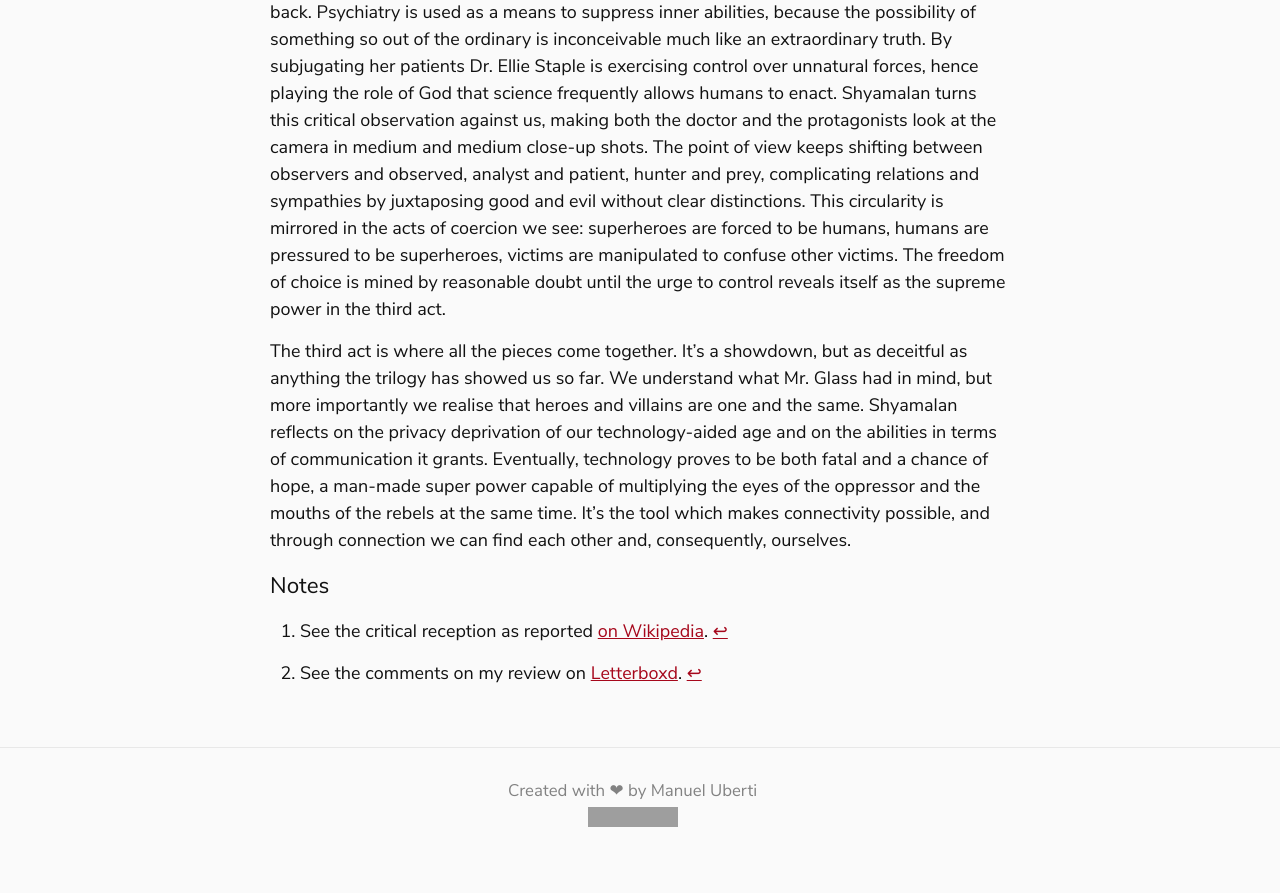
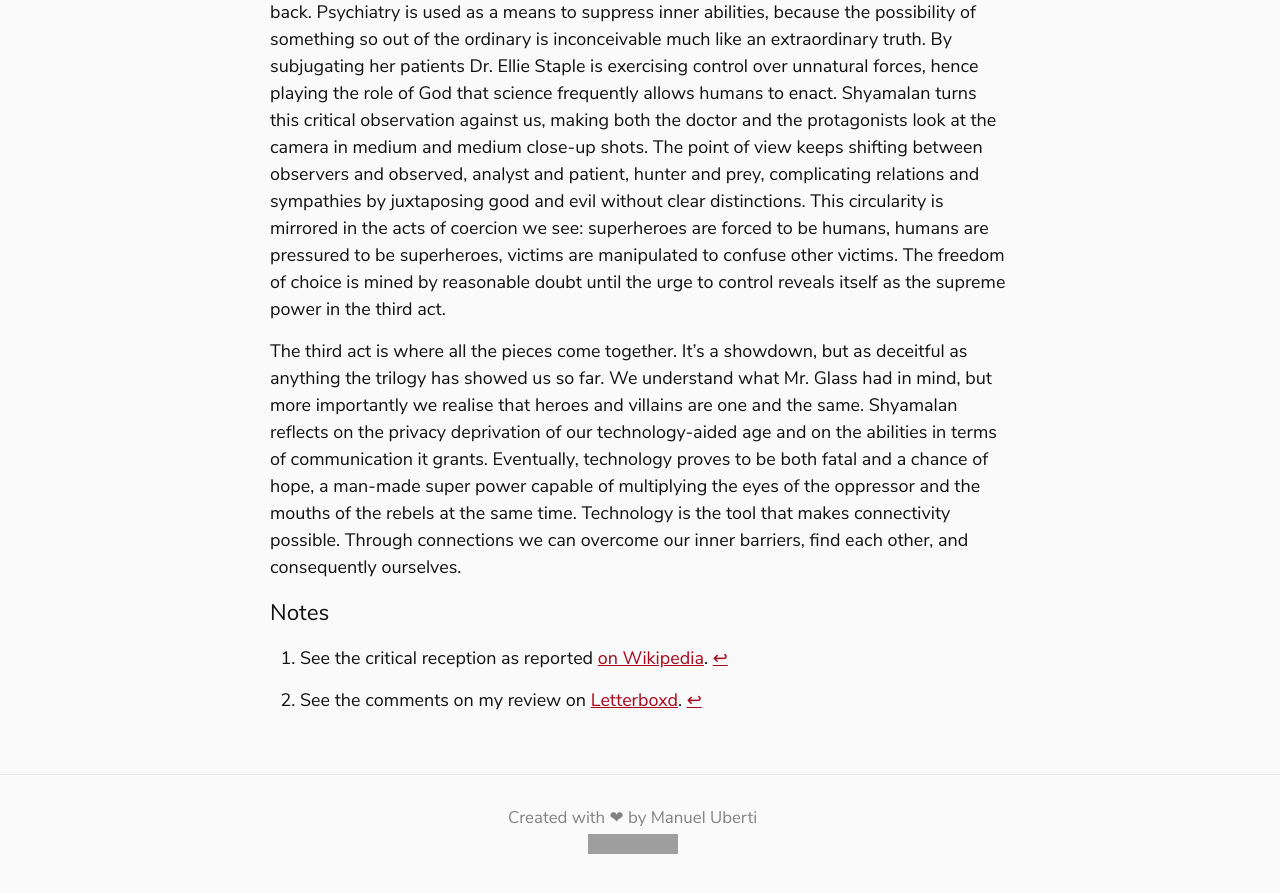
Before and after one commit to manuel-uberti/filmsinwords, a Jekyll site: the page built from _posts/2019-06-16-balance.md, in a window 1280 px wide and 900 px high, scrolled down 1972 px. Shown: the top 893 px of the window. Built offline with Jekyll 4.4.1, drawn with Linux system fonts in a browser that asks for light colours; grey boxes are pictures that could not be loaded.

Commit message:
Fix wording

```diff
--- a/_posts/2019-06-16-balance.md
+++ b/_posts/2019-06-16-balance.md
@@ -89,8 +89,9 @@ one and the same. Shyamalan reflects on the privacy deprivation of our
 technology-aided age and on the abilities in terms of communication it grants.
 Eventually, technology proves to be both fatal and a chance of hope, a man-made
 super power capable of multiplying the eyes of the oppressor and the mouths of
-the rebels at the same time. It’s the tool which makes connectivity possible,
-and through connection we can find each other and, consequently, ourselves.
+the rebels at the same time. Technology is the tool that makes connectivity
+possible. Through connections we can overcome our inner barriers, find each
+other, and consequently ourselves.
 
 #### Notes ####
 
```
